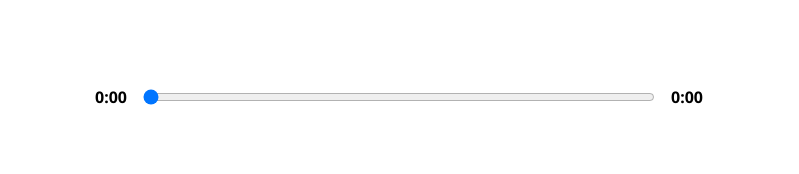
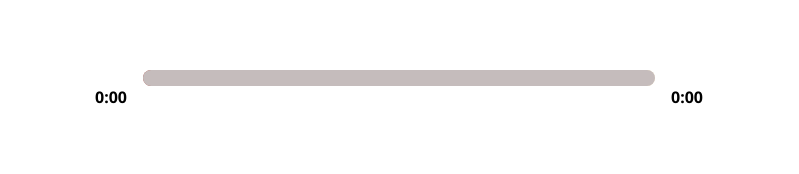
Before and after one commit to lu-gflores/music-player, a React (Create React App) app: page / in a window 1280 px wide. Shown: the part 490-664 px from the top of the page, without its empty margins (241-1040 px from the left). Built offline with nearby package versions, Linux system fonts and the light colour scheme.

Commit message:
updated input range style

```diff
--- a/src/App.js
+++ b/src/App.js
@@ -18,7 +18,8 @@
 //State for song time
 const [songInfo, setSongInfo] = useState({
   currentTime: 0,
-  duration: 0
+  duration: 0,
+  animationPercentage: 0,
 })
 const [libraryStatus, setLibraryStatus] = useState(false)
 
@@ -26,7 +27,11 @@
 const timeUpdateHandler = (e) => {
   const current = e.target.currentTime
   const duration = e.target.duration
-  setSongInfo({...songInfo, currentTime: current, duration})
+  const roundedCurrent = Math.round(current)
+  const roundedDuration = Math.round(duration)
+  const animation = Math.round((roundedCurrent / roundedDuration)* 100)
+  console.log(animation)
+  setSongInfo({...songInfo, currentTime: current, duration, animationPercentage: animation})
 }
 
   return (
--- a/src/components/Player.js
+++ b/src/components/Player.js
@@ -76,12 +76,19 @@
         playAudio(isPlaying, audioRef)
         //console.log(currentIndex + 1)
     }
+    //Add styles
+    const trackAnim ={
+        transform: `translateX(${songInfo.animationPercentage}%)`
+    }
 
     return (
         <div className='player'>
             <div className="time-control">
                 <p>{getTime(songInfo.currentTime)}</p>
+                <div style={{background: `linear-gradient(to right, ${currentSong.color[0]}, ${currentSong.color[1]})`}} className='track'>
                 <input min={0} max={songInfo.duration || 0} value={songInfo.currentTime} onChange={dragHandler} type="range"/>
+                <div style={trackAnim} className="animate-track"></div>
+                </div>
                 <p>{songInfo.duration ? getTime(songInfo.duration) : '0:00'}</p>
             </div>
             <div className="play-control">
--- a/src/styles/_player.scss
+++ b/src/styles/_player.scss
@@ -11,6 +11,9 @@
     input{
         width: 100%;
         padding: 1rem 0rem;
+        -webkit-appearance: none;
+        background: transparent;
+        cursor: pointer;
     }
     p {
         padding: 1rem;
@@ -26,3 +29,30 @@
         cursor: pointer;
     }
 }
+
+input[type='range']:focus{
+    outline:none
+}
+input[type='range']::-webkit-slider-thumb{
+    -webkit-appearance: none;
+    height: 16px;
+    width: 16px;
+}
+.track{
+    background: lightblue;
+    width: 100%;
+    height: 1rem;
+    position: relative;
+    border-radius: 1rem;
+    overflow: hidden;
+}
+.animate-track{
+    background: rgb(197, 188, 188);
+    height: 100%;
+    width: 100%;
+    position: absolute;
+    left: 0;
+    top: 0;
+    transform: translateX(0%);
+    pointer-events: none;
+}
```
